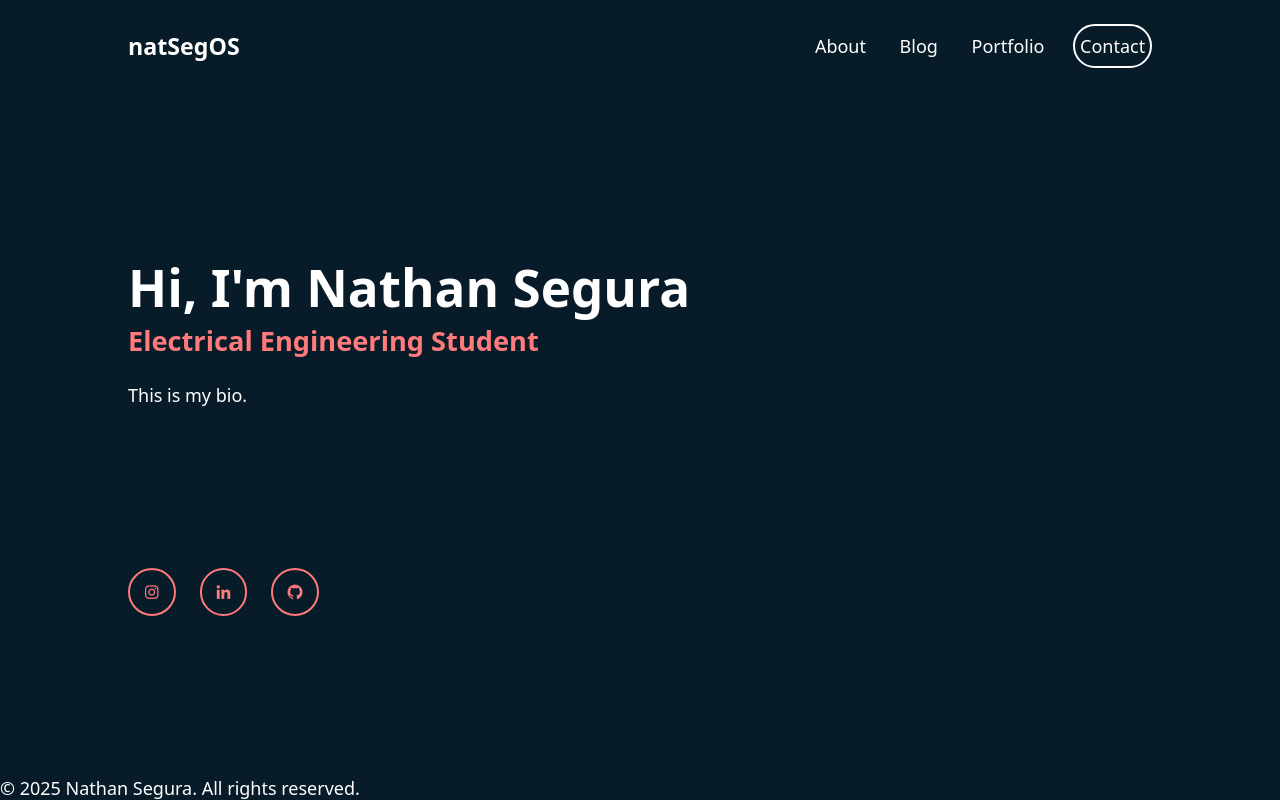
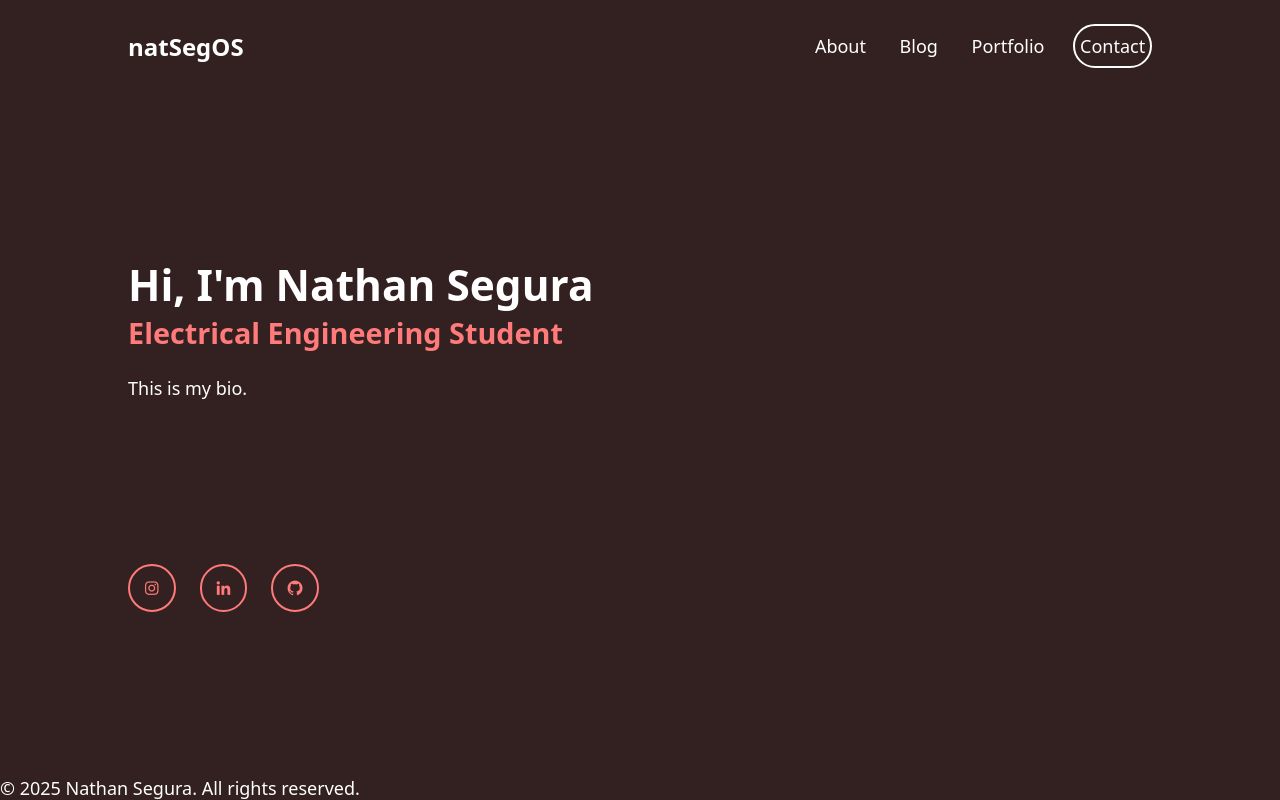
Before and after one commit to natSegOS/PortfolioSite, a plain HTML site: page index.html in a window 1280 px wide. Drawn offline with nearby package versions, Linux system fonts and the light colour scheme.

Commit message:
changed background color

```diff
--- a/css/style.css
+++ b/css/style.css
@@ -4,26 +4,42 @@
 
 /* Standardized Stylig */
 :root {
-	--scale-factor: 0.25vw; /* controls how aggressive values scale with viewport size */
+	--scale-factor: 0.5vw; /* controls how aggressive values scale with viewport size */
 
-	--clr-primary: #081b29;
+	/* colors */
+	--clr-primary: #332020;
 	--clr-secondary: #ff7a7a;
 	--clr-general: #fff;
 
 	--ff-general: system-ui, -apple-system, Segoe UI, Roboto, Ubuntu, "Helvetica Neue", Aria, "Noto Sans", "Apple Color Emoji", "Segoe UI Emoji", "Segoe UI Symbol";
 
-	--fs-xl: clamp(3rem, var(--scale-factor) + 3rem, 4rem);
-	--fs-l: clamp(1.5rem, var(--scale-factor) + 1.5rem, 2rem);
-	--fs-m: clamp(1.25rem, var(--scale-factor) + 1.25rem, 1.5rem);
-	--fs-general: clamp(1rem, var(--scale-factor) + 1rem, 1.125rem);
+	/* font sizes */
+	--fs-xl-min: 2.25rem;
+	--fs-xl-max: 4rem;
+	--fs-xl: clamp(var(--fs-xl-min), var(--scale-factor) + var(--fs-xl-min), var(--fs-xl-max));
 
+	--fs-l-min: 1.4rem;
+	--fs-l-max: 2rem;
+	--fs-l: clamp(var(--fs-l-min), var(--scale-factor) + var(--fs-l-min), var(--fs-l-max));
+
+	--fs-m-min: 1.25rem;
+	--fs-m-max: 1.5rem;
+	--fs-m: clamp(var(--fs-m-min), var(--scale-factor) + var(--fs-m-min), var(--fs-m-max));
+
+	--fs-general-min: 1rem;
+	--fs-general-max: 1.125rem;
+	--fs-general: clamp(var(--fs-general-min), var(--scale-factor) + var(--fs-general-min), var(--fs-general-max));
+
+	/* spacing */
 	--gap-horizontal: 10%;
 	--gap-s: 1.5rem;
 	--gap-xs: 0.8rem;
 
+	/* shapes */
 	--border-thin: 2px;
 	--radius: 9999px;
 
+	/* animations */
 	--transition: 0.3s;
 }
 
```
